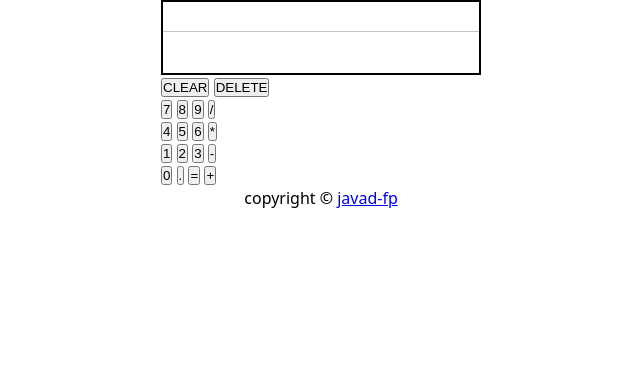
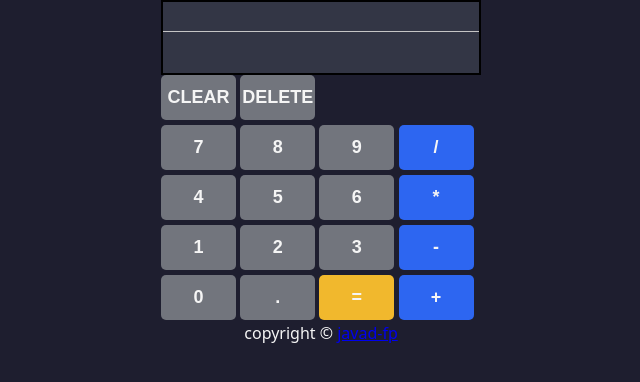
Before and after one commit to JavadFazelpour/calculator, a plain HTML site: page index.html in a window 1280 px wide. Shown: the whole page, without its empty margins (319-959 px from the left). Drawn offline with Linux system fonts and the light colour scheme.

Commit message:
Apply dark theme and adjust button colors
Updated the calculator's UI to feature a dark theme for better
aesthetics and accessibility. Modified button colors.
Additionally, implemented a grid layout for the buttons to improve
alignment and structure

```diff
--- a/styles.css
+++ b/styles.css
@@ -4,6 +4,8 @@ html {
   margin: 0;
   font-family: system-ui, -apple-system, BlinkMacSystemFont, "Segoe UI", Roboto,
     Oxygen, Ubuntu, Cantarell, "Open Sans", "Helvetica Neue", sans-serif;
+  background-color: #1e1e2f; /* Dark theme background color */
+  color: #f5f5f5; /* Light text color for contrast */
 }
 
 *,
@@ -13,18 +15,25 @@ html {
   padding: inherit;
   margin: inherit;
 }
+
 .display {
   border: 2px solid #000000;
   width: 320px;
   height: 75px;
+  background-color: #333645; /* Dark background for display */
+  color: #f5f5f5; /* Light text color */
 }
+
 .display-last {
   height: 30px;
   border-bottom: 1px solid #c5c5c5;
+  color: #aaaaaa; /* Lighter gray for past operations */
 }
+
 .display-current {
   height: 45px;
 }
+
 .container {
   display: flex;
   flex-direction: column;
@@ -32,3 +41,42 @@ html {
   justify-content: center;
   align-items: center;
 }
+
+.buttons {
+  display: grid;
+  grid-template-rows: repeat(5, auto);
+  gap: 5px;
+}
+
+button {
+  width: 75px;
+  height: 45px;
+  border: none;
+  border-radius: 5px;
+  font-size: 18px;
+  font-weight: bold;
+  color: #f5f5f5; /* Text color for buttons */
+  cursor: pointer;
+  transition: background-color 0.2s ease, transform 0.1s ease;
+}
+
+button:active {
+  transform: scale(0.95); /* Press effect */
+}
+
+.digit {
+  background-color: #72757d; /* Neutral gray for digit buttons */
+}
+
+.operator {
+  background-color: #2d66f1; /* Blue for arithmetic buttons */
+}
+
+.equals {
+  background-color: #f1b82d; /* Yellow for equals button */
+}
+
+.clear-btn,
+.del-btn {
+  background-color: #72757d; /* Neutral gray for clear/delete */
+}
```
